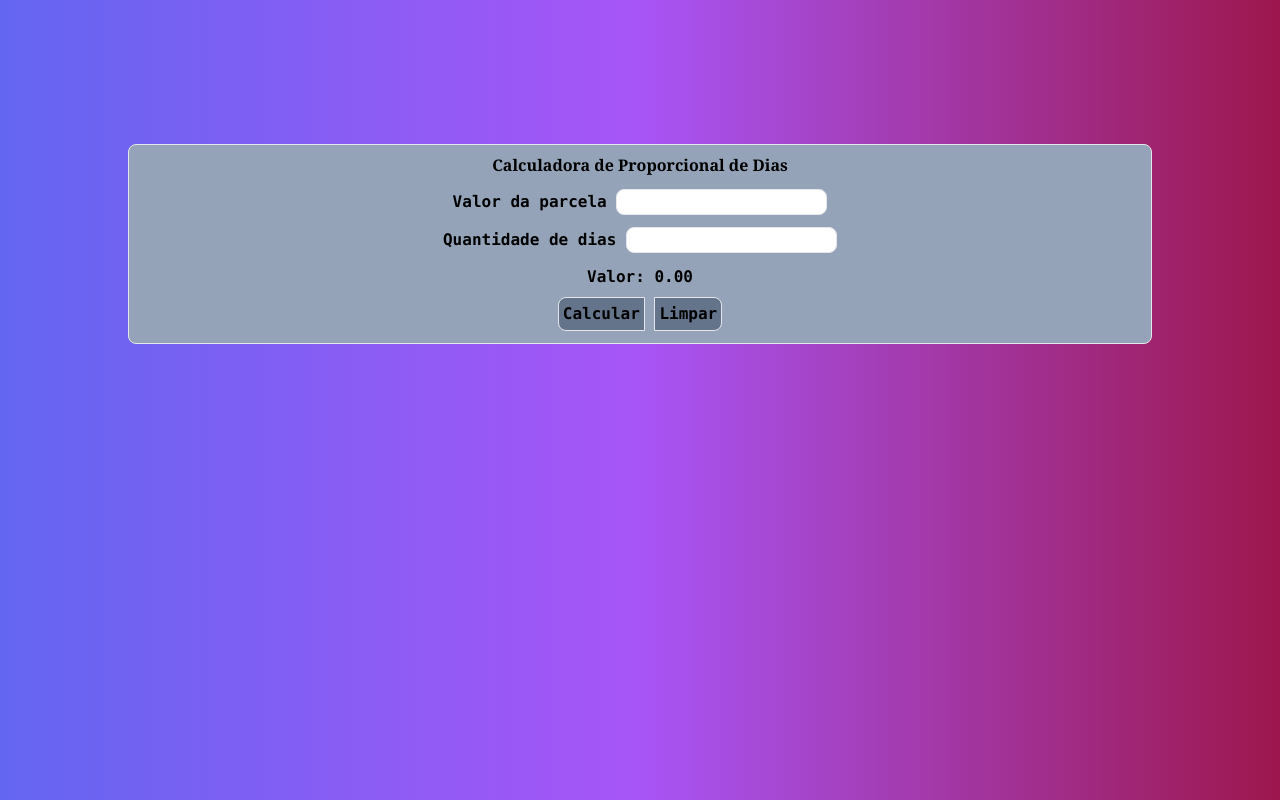
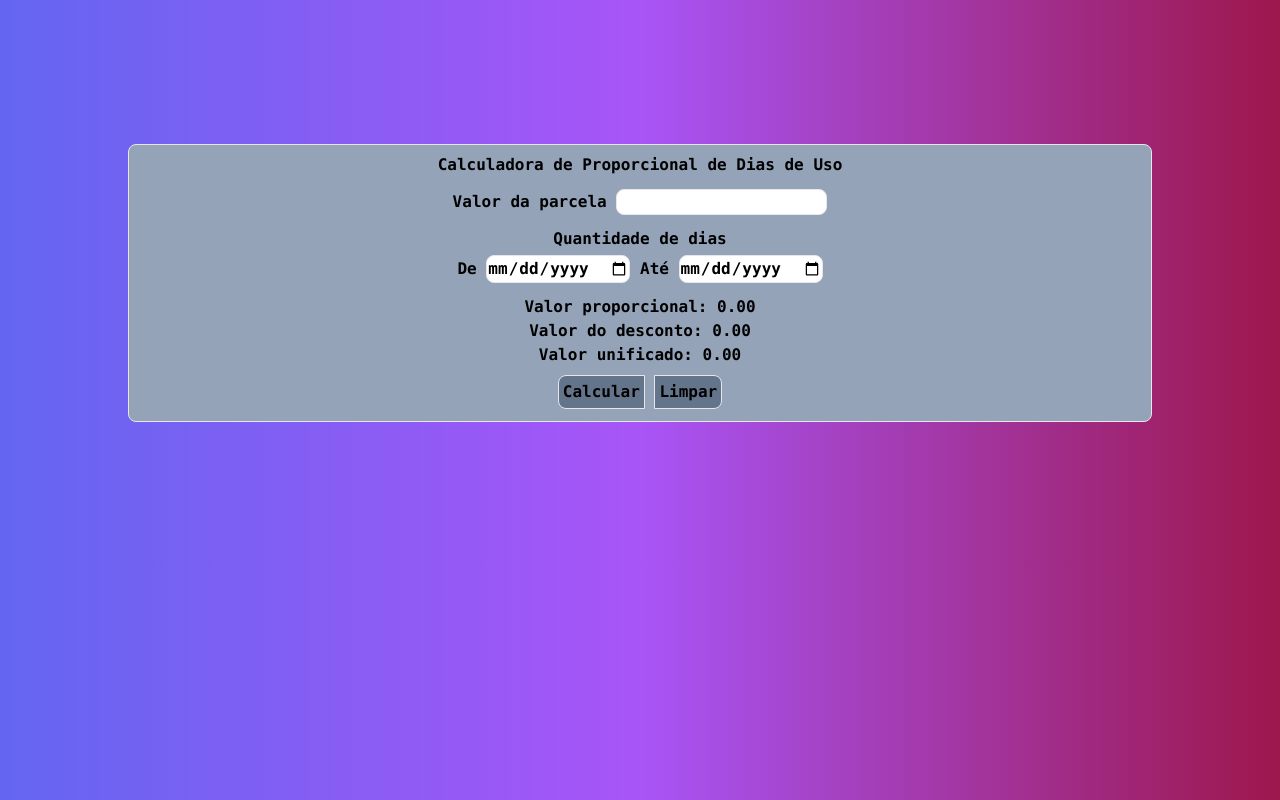
Before and after one commit to mauricioPReis/Caucadora_Proporcional_de_Dias, a plain HTML site: page index.html in a window 1280 px wide. Both pictures are taken after a click on the button "Limpar". Drawn offline with nearby package versions, Linux system fonts and the light colour scheme.

Commit message:
Atualização.2

```diff
--- a/index.html
+++ b/index.html
@@ -4,6 +4,7 @@
   <meta charset="UTF-8">
   <meta http-equiv="X-UA-Compatible" content="IE=edge">
   <meta name="viewport" content="width=device-width, initial-scale=1.0">
+  <link rel="icon" href="https://icons8.com.br/icon/41LOFTWPsRas/calculator">
 
   <title>Seu Proporcional</title>
 
@@ -13,24 +14,37 @@
 </head>
 <body class="bg-gradient-to-r from-indigo-500 via-purple-500 to-pink-800">
   <div
-    class="border rounded-lg mx-32 my-36 bg-slate-400 text-center font-serif font-semibold"
+    class="border rounded-lg mx-32 my-36 bg-slate-400 text-center font-mono font-semibold"
   >
-    <h1 class="mt-2">Calculadora de Proporcional de Dias</h1>
+    <h1 class="mt-2">Calculadora de Proporcional de Dias de Uso</h1>
 
     <div class="text-center text-black font-mono font-bold m-3">
       <div class="mt-3">
         <label>Valor da parcela</label>
         <input id="valorPlano" class="border rounded-lg" type="number">
       </div>
-      <div class="mt-3">
-        <label>Quantidade de dias</label>
-        <input id="diasDeUso" class="border rounded-lg" type="number">
-      </div>
+      <section class="mt-3">
+        <h3 class="m-1">Quantidade de dias<h3>
+        <label>De</label>
+        <input id="initialDate" class="border rounded-lg" type="date">
+        <label>Até</label>
+        <input id="finalDate" class="border rounded-lg" type="date">
+      </section>
 
-      <div class="mt-3">
-        <label>Valor:</label>
-        <span id="resul">0.00</span>
-      </div>
+      <section class="mt-3 flex flex-col">
+        <div>
+          <label>Valor proporcional:</label>
+          <span id="resul">0.00</span>
+        </div>
+        <div>
+        	<label>Valor do desconto:</label>
+        	<span id="resul2">0.00</span>
+        </div>
+        <div>
+        	<label>Valor unificado:</label>
+        	<span id="resul3">0.00</span>
+        </div>
+      </section>
 
       <div class="mt-2 gap-1">
         <button
--- a/index.js
+++ b/index.js
@@ -1,7 +1,14 @@
 function calcularFatura() {
   // chamando os valor de html
   let valorPlano = document.getElementById('valorPlano').value;
-  let diasDeUso = document.getElementById('diasDeUso').value;
+  let initialDate = new Date (document.getElementById('initialDate').value);
+  let finalDate = new Date(document.getElementById('finalDate').value);
+
+  //convertendo para milesegundos
+  const dataDifEmMilessegundos = Math.abs(initialDate.getTime() - finalDate.getTime());
+
+  // Converter a diferença em dias
+  const diferencaEmDias = Math.ceil(dataDifEmMilessegundos / (1000 * 60 * 60 * 24));
 
   // Verifica se os valores passados como argumento são números
   if (isNaN(valorPlano) || isNaN(diasDeUso)) {
@@ -9,16 +16,24 @@ function calcularFatura() {
   }
 
   //realizando os calculos de dias
-  const valorDiario = valorPlano / 30;
-  const valorProporcional = valorDiario * diasDeUso;
+  let faturaPropDesc = valorPlano - valorProporcional
+	let faturaProp = parseFloat(valorPlano) + parseFloat(valorProporcional)
 
   let proportionalValue = document.getElementById('resul').textContent = valorProporcional.toFixed(2);
 
-  return proportionalValue
+  let valueDesconto = document.getElementById('resul2').textContent = faturaPropDesc.toFixed(2);
+
+  let faturaUnificadaValue = document.getElementById('resul3').textContent = faturaProp.toFixed(2);
+
+  return proportionalValue, valueDesconto, faturaUnificadaValue
 }
 
 function clearInputs(){
   document.getElementById('valorPlano').value = "";
-  document.getElementById('diasDeUso').value = "";
-  document.getElementById('resul').value = "";
+  document.getElementById('initialDate').value = "";
+  document.getElementById('finalDate').value = "";
+
+  document.getElementById('resul').innerHTML="0.00";
+  document.getElementById('resul2').innerHTML="0.00";
+  document.getElementById('resul3').innerHTML="0.00";
 }
```
